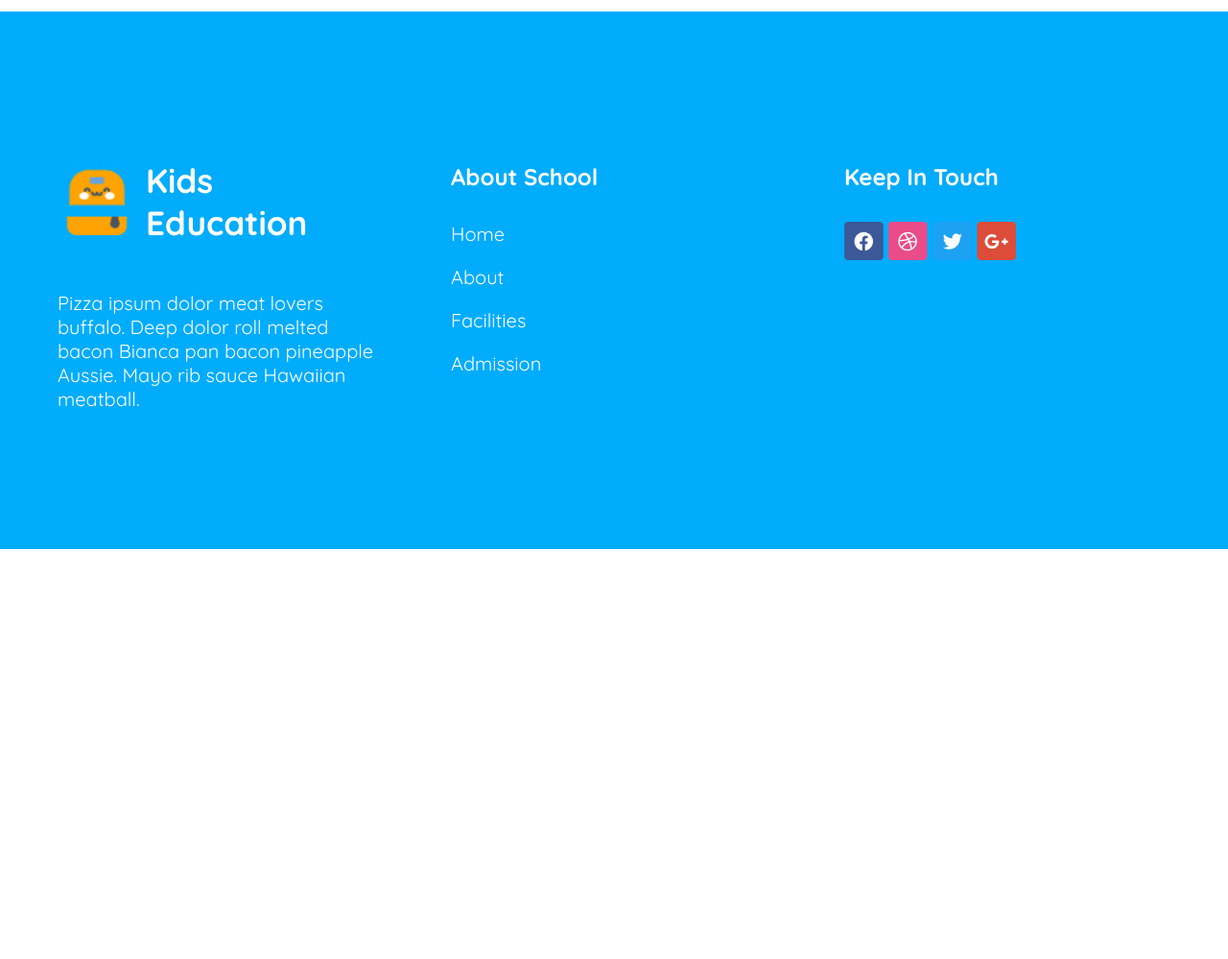
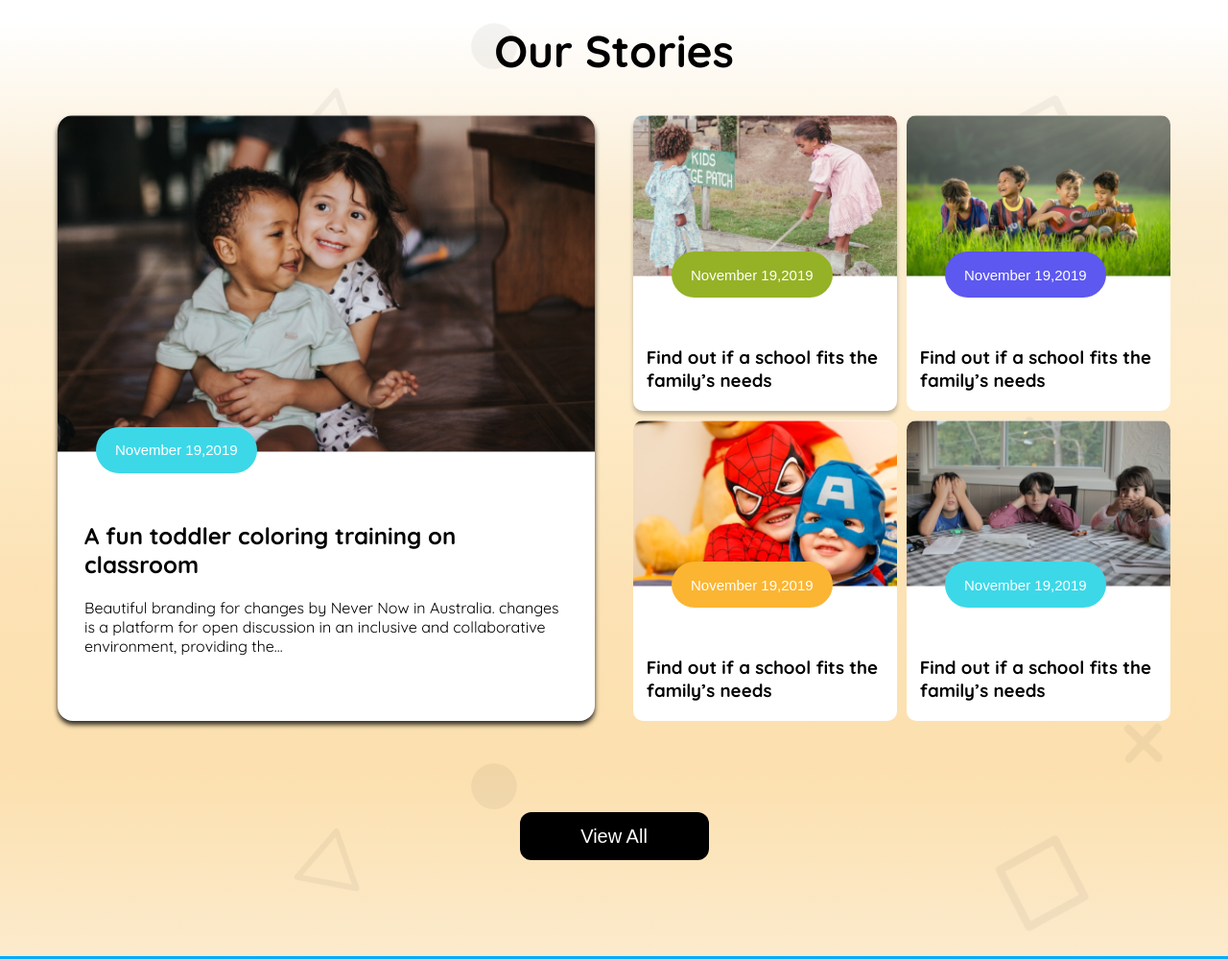
Before and after one commit to Imam-44/assignment-2-final, a plain HTML site: page index.html in a window 1280 px wide. Shown: the part 1580-2579 px from the top of the page at 96% size. Before the commit the page ends 2152 px from the top, so only its background shows below. Drawn offline with Linux system fonts and the light colour scheme.

Commit message:
added stories section

```diff
--- a/index.html
+++ b/index.html
@@ -116,6 +116,100 @@
 
     </section>
     <!-- curruculum end here -->
+
+    <!-- stories section start here -->
+    <section class="stories">
+
+      <h1 class="section-title">
+        Our Stories
+      </h1>
+    <div class="stories-card-section">
+      <div class="stories-card part-1">
+        <div class="stories-small-img">
+          <img src="images/story-1.png" alt="two chilldren image">
+        </div>
+
+        <button class="stories-card-btn">
+          November 19,2019
+        </button>
+
+        <div class="written-content">
+          <h2 class="stories-card-title">
+            A fun toddler coloring training on
+            classroom
+          </h2>
+
+          <p class="stories-card-description">
+            Beautiful branding for changes by Never Now in Australia.
+            changes is a platform for open discussion in an inclusive and
+            collaborative environment, providing the...
+          </p>
+        </div>
+      </div>
+      <div class="stories-card small-section">
+        <div class="stories-small-card num-1">
+          <div class="stories-small-img">
+            <img src="images/story-2.png" alt="Two chilldren working">
+          </div>
+          <button class="stories-card-btn btn-1">
+            November 19,2019
+          </button>
+
+          <h3 class="small-card-title">
+            Find out if a school fits the
+            family’s needs
+          </h3>
+         </div>
+
+        <div class="stories-small-card">
+          <div class="stories-small-img">
+            <img src="images/story-3.png" alt="Two chilldren working">
+          </div>
+          <button class="stories-card-btn btn-2">
+            November 19,2019
+          </button>
+
+          <h3 class="small-card-title">
+            Find out if a school fits the
+            family’s needs
+          </h3>
+         </div>
+
+         <div class="stories-small-card">
+          <div class="stories-small-img">
+            <img src="images/story-4.png" alt="Two chilldren working">
+          </div>
+          <button class="stories-card-btn btn-3">
+            November 19,2019
+          </button>
+
+          <h3 class="small-card-title">
+            Find out if a school fits the
+            family’s needs
+          </h3>
+         </div>
+
+         <div class="stories-small-card">
+          <div class="stories-small-img">
+            <img src="images/story-5.png" alt="Two chilldren working">
+          </div>
+          <button class="stories-card-btn">
+            November 19,2019
+          </button>
+
+          <h3 class="small-card-title">
+            Find out if a school fits the
+            family’s needs
+          </h3>
+         </div>
+
+      </div>
+    </div>
+    <div class="view-btn">
+      <button class="primary-btn btn-black">View All</button>
+    </div>
+
+  </section>
   </main>
  <!-- footer start here -->
  <footer class="footer-section">
--- a/style/responsive.css
+++ b/style/responsive.css
@@ -1,4 +1,3 @@
-
 /* responsive start here */
 @media screen and (max-width: 576px) {
 
@@ -15,11 +14,15 @@
       display: none;
     }
     /* nav responsive end */
+
+
     /* hr responsive start */
     .hr-line {
       display: block;
     }
     /* hr responsive end */
+
+
     /* header responsive */
     .header{
       flex-direction: column-reverse;
@@ -41,28 +44,44 @@
     }
     .right-header img{
 
-       max-width: 100%;
-      /* height: auto;  */
-      margin: auto;
-       /* display: block;  */
+      max-width: 90%;
+      margin: 0 auto;
     }
+
+
     /* curriculum responsive start here */
     .card-section{
-      max-width: 100%;
-      margin: auto;
-      padding: 0 30px;
+      max-width: 90%;
+      margin: 0 auto;
       grid-template-columns: repeat(1, 1fr);
     }
     .radius-btn{
-      margin-top: 30px;
+      display: none;
     }
+
+   /* stories responsive start here */
+   .stories-card-section{
+    grid-template-columns: 1fr;
+  }
+
+  .part-1{
+
+    display: none;
+  }
+  .small-section{
+    /* padding: 10px; */
+    max-width: 90%;
+    margin: 0 auto;
+  }
+
+
     /* footer responsive */
     .all-footer-content{
 
       grid-template-columns: 1fr;
       gap: 30px;
-      width: 100%;
-      padding: 30px;
+      max-width: 90%;
+      margin: 0 auto;
       }
 
   }
--- a/style/style.css
+++ b/style/style.css
@@ -138,8 +138,9 @@ li {
 /* curriculum section style start here */
 .curriculum{
   max-width: 1160px;
-  margin: 0 auto;
+  margin: 100px auto;
   background-image: url(../images/bg.png);
+  /* margin: 100px 0; */
 }
 .section-title{
   text-align: center;
@@ -154,7 +155,7 @@ li {
   grid-template-columns: repeat(3, 1fr);
   gap: 30px;
   text-align: center;
-  margin: 100px 0;
+  margin: 50px 0;
 
 }
 .card-title{
@@ -220,14 +221,101 @@ li {
   border: none;
   background-color: orange;
   color: white;
- font-size: 25px;
+  font-size: 35px;
   cursor: pointer;
+  font-family: "Quicksand", serif;
 
  }
+ .radius-btn:hover{
+   background-color: rgba(136, 101, 2, 0.622);
+ }
+
+/* stories section style here */
+.stories{
+  background: url(../images/bg.png), linear-gradient(#fff,#f9e5c1c3, #fde4b6c3, #fbd99ec3, #fbd490b9, #fbe8c6e4);
+}
+
+.stories-card-section{
+  max-width: 1160px;
+  margin: 0 auto;
+  display: grid;
+  grid-template-columns: repeat(2, 1fr);
+  gap: 40px;
+}
+.small-section{
+  display: grid;
+  grid-template-columns: repeat(2, 2fr);
+  gap: 10px;
+}
+.stories-card-btn{
+  max-width: 170px;
+  height: 47.93px;
+  padding: 0 20px;
+  border-radius: 47.93px;
+  background-color: #3CD8E8;
+  color: white;
+  border: none;
+  font-size: 15px;
+  font-weight: 500;
+  position: relative;
+  top: -30px;
+  left: 40px;
+  cursor: pointer;
+}
+
+.part-1 {
+
+  border-radius: 16px;
+  background-color: #fff;
+  box-shadow: 0px 4px 5px rgba(0, 0, 0, 0.8);
+  overflow: hidden;
+
+}
+.stories-small-img img {
+  width: 100%;
+}
+
+.written-content{
+
+ max-width: 90%;
+ margin: 0 auto;
+}
+
+.stories-small-card{
+  border-radius: 10px;
+  background-color: #fff;
+  overflow: hidden;
+}
+.num-1{
+  box-shadow: 0px 4px 4px rgba(0, 0, 0, 0.25);
+}
+.small-card-title{
+  max-width: 90%;
+  margin: 0 auto;
+  padding: 20px 0;
+}
+.btn-1{
+  background-color: #95B226;
+}
+.btn-2{
+  background-color: #5D58F0;
+}
+.btn-3{
+  background-color: rgb(251, 181, 50);
+}
+.view-btn{
+  text-align: center;
+  padding-bottom: 100px;
+  padding-top: 95px;
+}
+
+
+
+
 /* footer style start here */
 .footer-section{
   background-color: #01ACFD;
-  margin-top: 50px;
+  /* margin-top: 50px; */
   min-height: 70vh;
   width: 100%;
   display: flex;
@@ -239,10 +327,14 @@ li {
 .all-footer-content{
   max-width: 1160px;
   margin: auto;
+
+
   display: grid;
-  grid-template-columns: repeat(3, 1fr);
-  gap: 70px;
+  grid-template-columns: 400px repeat(2, 1fr);
+  gap: 20px 170px;
+
 }
+
 .foot-left{
   display: flex;
   /* justify-content: center; */
@@ -275,6 +367,7 @@ li {
   color: #fff;
   font-size: 20px;
   margin-bottom: 20px;
+  cursor: pointer;
 }
 .foot-right-title{
   color: #fff;
```
Lines whose indentation alone changed are shown as unchanged.
